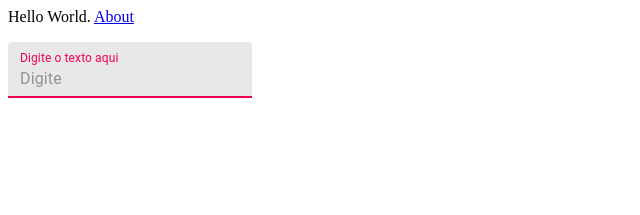
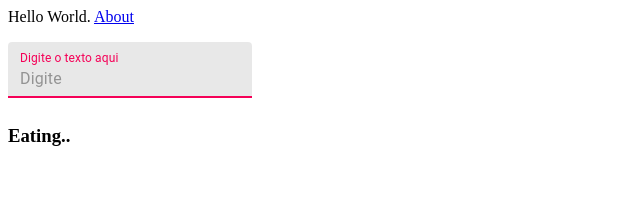
Before and after one commit to ecrseer/spacer2, a Next.js app: page / in a window 1280 px wide. Shown: the top 215 px of the page, without its empty margins (0-640 px from the left). Built offline with nearby package versions, Linux system fonts and the light colour scheme; no server answers.

Commit message:
simple test instance

```diff
--- /dev/null
+++ b/TextFieldC/SimpleF.js
@@ -0,0 +1,11 @@
+export default function SimplestMe(){
+    function meEat(){
+        return 'jahEat';
+    }
+    return (<div>
+    <h3>
+        Eating..
+    </h3>
+
+    </div>);
+}
--- a/TextFieldC/TextFieldC.js
+++ b/TextFieldC/TextFieldC.js
@@ -15,8 +15,9 @@ function theChange({props,target}){
      console.log(
         document.querySelector('TextFieldC'));
     }catch(e){
-        console.log(
-            document.querySelector('body '));
+        let er= document.createElement('h1');
+        er.innerHTML="Digite algo";
+        document.querySelector('body').appendChild(er);
     }
 }
 
--- a/pages/index.js
+++ b/pages/index.js
@@ -1,4 +1,5 @@
 import Link from 'next/link';
+import SimplestMe from '../TextFieldC/SimpleF';
 import TextFieldC from '../TextFieldC/TextFieldC';
 
 export default () => (
@@ -7,6 +8,6 @@ export default () => (
   </div>
 
   <TextFieldC/>
-
+  <SimplestMe/>
   </div>
 )
--- /dev/null
+++ b/theme.js
@@ -0,0 +1 @@
+/* Generated by the _app boilerplat */
```
Also changed, not shown: 2 other files (tests, documents, lock files or other folders).
